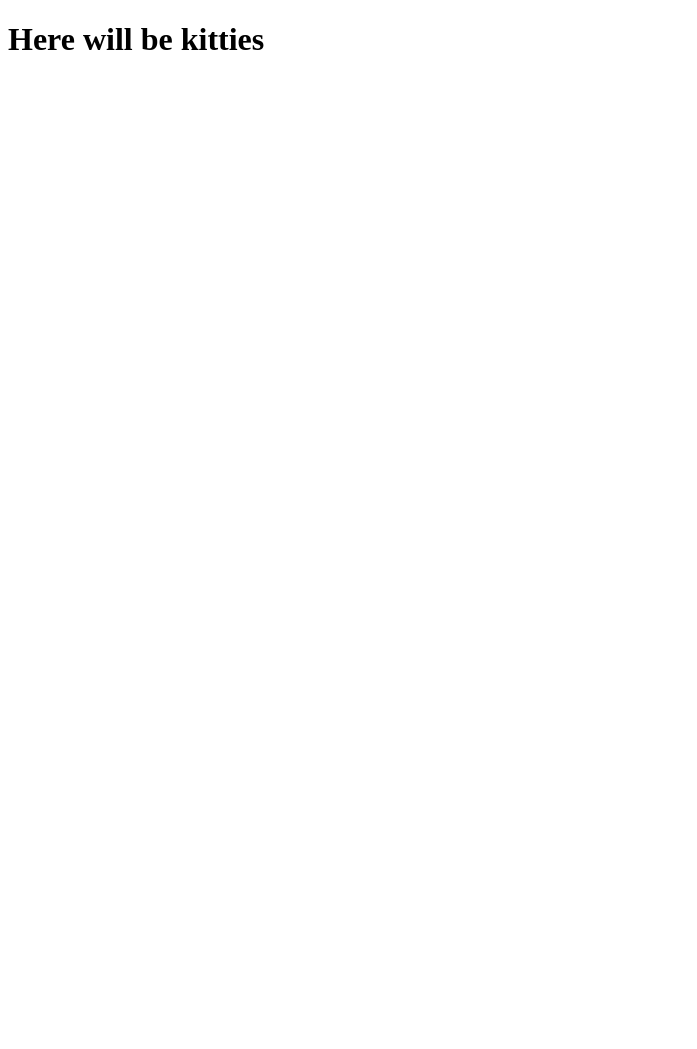
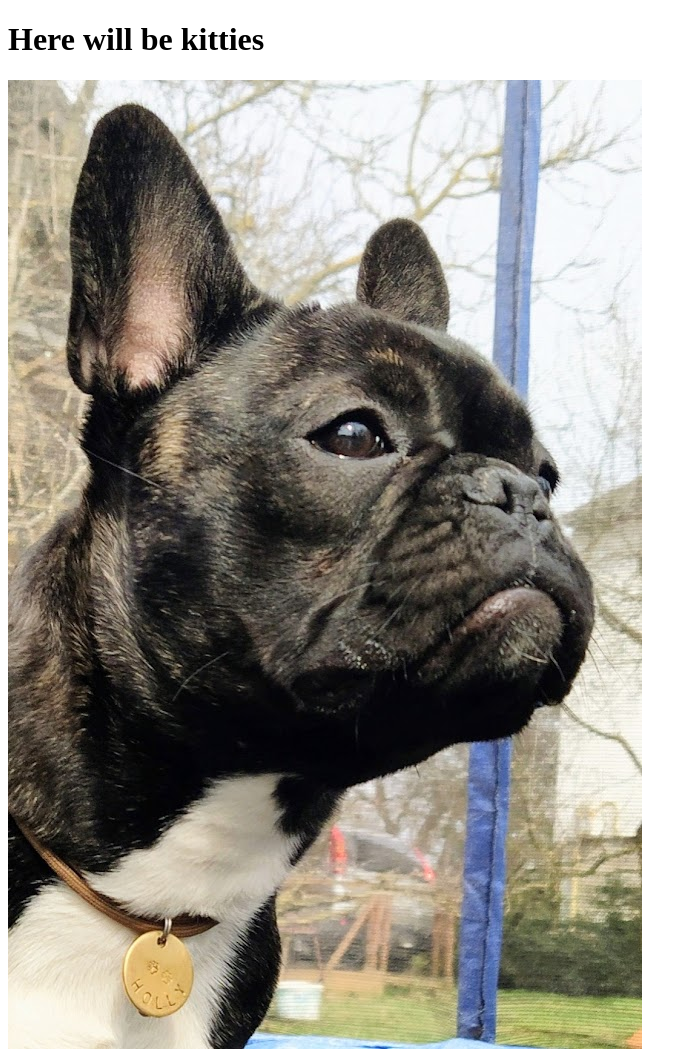
Before and after one commit to IvanStasiv/cool-doggies, a plain HTML site: page index.html in a window 1280 px wide. Shown: the whole page, without its empty margins (0-697 px from the left). Before the commit the page ends 800 px from the top, so only its background shows below. Drawn offline with Linux system fonts and the light colour scheme.

Commit message:
Image with dog has been added

```diff
--- a/index.html
+++ b/index.html
@@ -7,7 +7,7 @@
 </head>
 <body>
     <h1>Here will be kitties</h1>
-
+<img src="img/1.jpg" alt="Nice dog">
 
 </body>
 </html>
```
Also changed, not shown: img/1.jpg (added).
